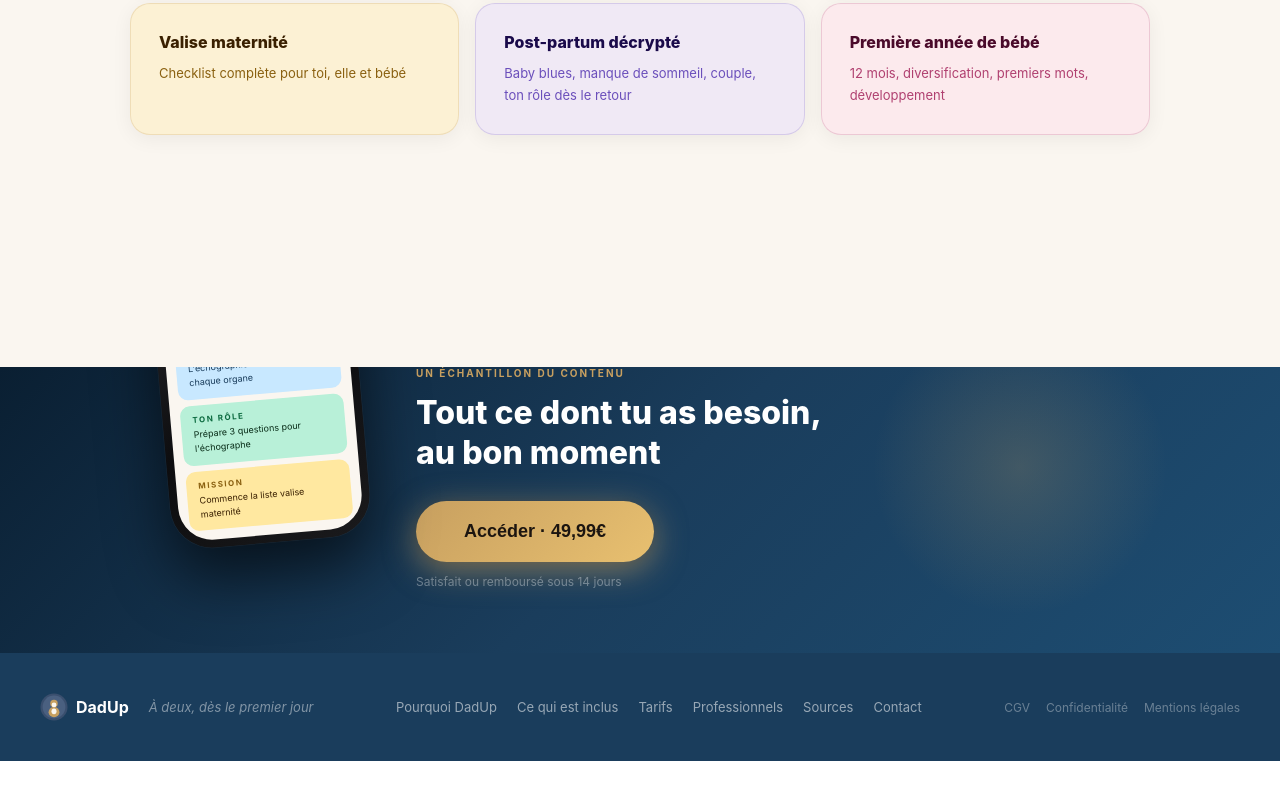
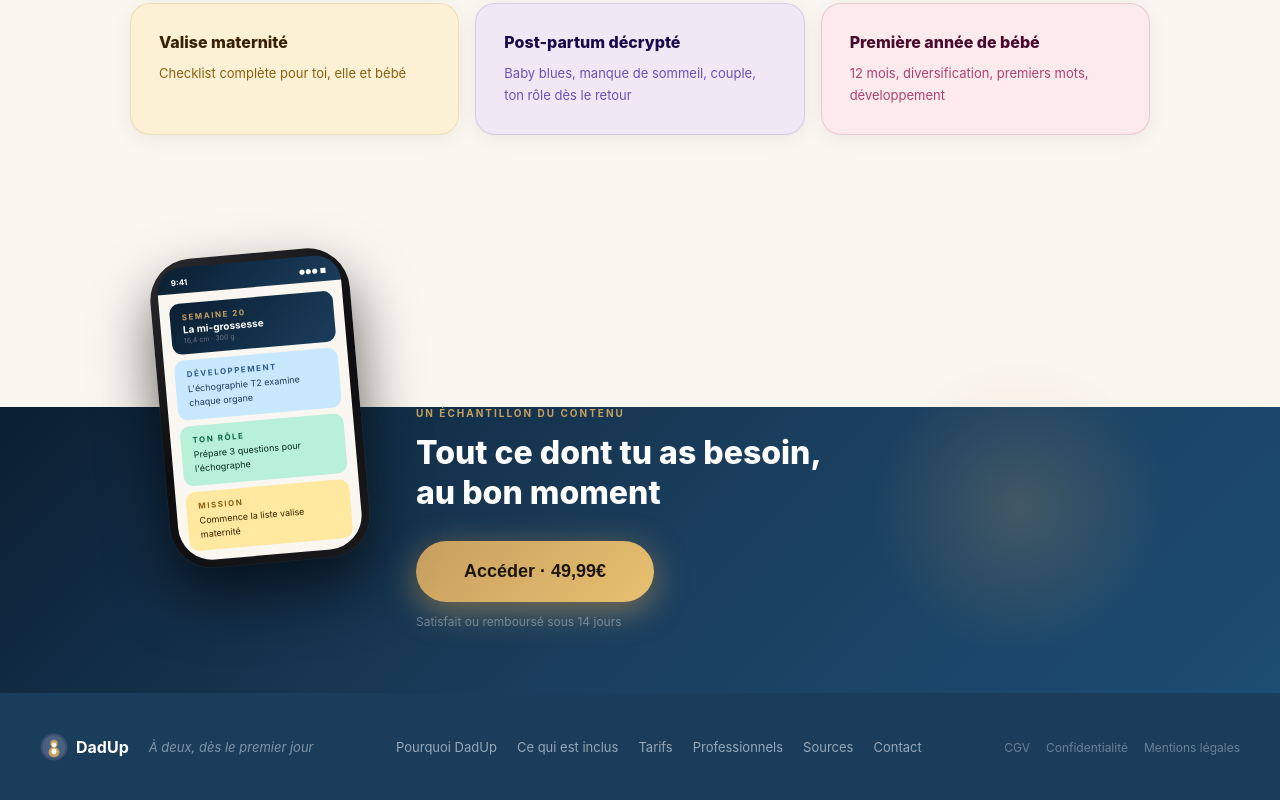
Before and after one commit to Julproject/dadup, a Next.js app: page /inclus in a window 1280 px wide. Shown: the part 640-1440 px from the top of the page. Before the commit the page ends 1401 px from the top, so only its background shows below. Built offline with nearby package versions, Linux system fonts and the light colour scheme.

Commit message:
Update page.tsx

```diff
--- a/app/inclus/page.tsx
+++ b/app/inclus/page.tsx
@@ -103,13 +103,13 @@ export default function InclusPage() {
 
       {/* ECHANTILLON */}
       <div style={{position:'relative'}}>
-        <div style={{background:C.cream, height:'160px'}}></div>
-        <div style={{background:'linear-gradient(135deg,#0a1f32 0%,#1A3D5C 50%,#1d4d72 100%)', padding:'0 40px 64px', position:'relative', overflow:'hidden'}}>
+        <div style={{background:C.cream, height:'200px'}}></div>
+        <div style={{background:'linear-gradient(135deg,#0a1f32 0%,#1A3D5C 50%,#1d4d72 100%)', padding:'0 40px 64px', position:'relative'}}>
           <div style={{position:'absolute', top:'-60px', right:'100px', width:'320px', height:'320px', borderRadius:'50%', background:'radial-gradient(circle,rgba(200,160,96,0.22) 0%,transparent 65%)', pointerEvents:'none'}}></div>
           <div style={{maxWidth:'960px', margin:'0 auto', display:'flex', alignItems:'center', gap:'56px', position:'relative', zIndex:1}}>
 
             {/* iPhone mockup */}
-            <div style={{flexShrink:0, marginTop:'-180px', transform:'rotate(-5deg)', position:'relative', zIndex:2}}>
+            <div style={{flexShrink:0, marginTop:'-220px', transform:'rotate(-5deg)', position:'relative', zIndex:2}}>
               <div style={{background:'linear-gradient(145deg,#2a2a2e,#0d0d0f,#1a1a1c)', borderRadius:'42px', padding:'8px', width:'200px', boxShadow:'0 30px 60px rgba(0,0,0,0.6), 0 0 0 0.5px rgba(255,255,255,0.08)'}}>
                 <div style={{background:'linear-gradient(135deg,#0a1f32,#1A3D5C)', borderRadius:'36px 36px 0 0', padding:'10px 14px 6px', display:'flex', justifyContent:'space-between', alignItems:'center'}}>
                   <span style={{color:'#fff', fontSize:'8px', fontWeight:700}}>9:41</span>
```
